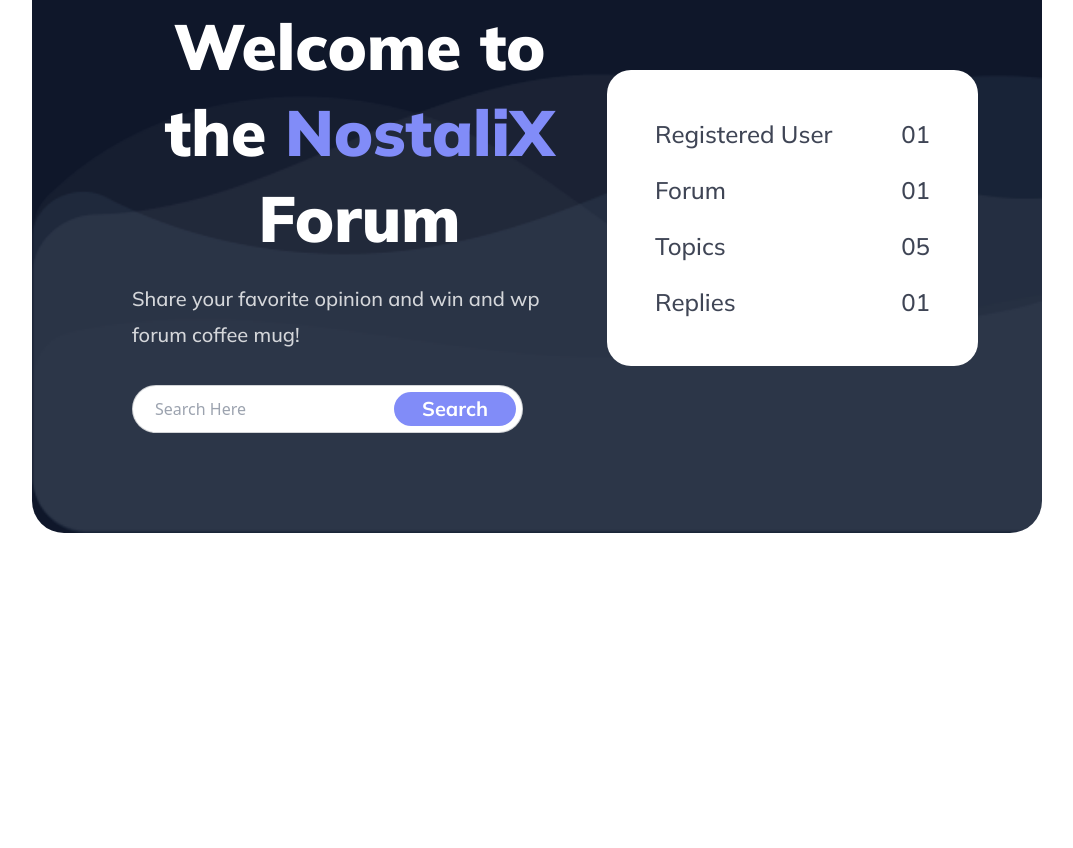
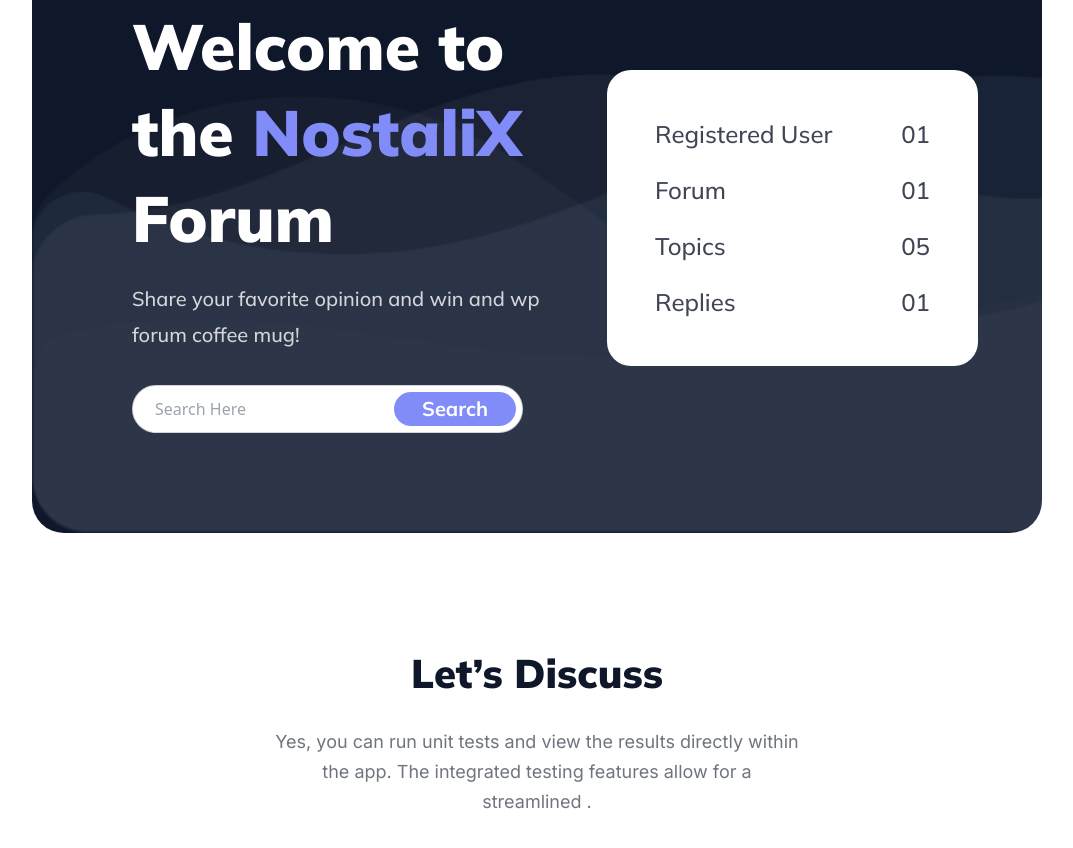
Before and after one commit to kaziMuntasirRahman/nostalix, a plain HTML site: page index.html in a window 1280 px wide. Shown: the part 262-1110 px from the top of the page, without its empty margins (103-1176 px from the left). Before the commit the page ends 900 px from the top, so only its background shows below. Drawn offline with nearby package versions, Linux system fonts and the light colour scheme.

Commit message:
discuss section done responsively, Alhamdulillah

```diff
--- a/index.html
+++ b/index.html
@@ -18,7 +18,8 @@
 <body>
   <header class="px-4 py-6 lg:px-[135px] lg:py-[55px]">
     <nav class="flex gap-6 items-center">
-      <h1 class="mr-auto text-center text-slate-900 text-3xl lg:text-4xl font-black font-['Mulish']">Nostali<span>X</span></h1>
+      <h1 class="mr-auto text-center text-slate-900 text-3xl lg:text-4xl font-black font-['Mulish']">
+        Nostali<span>X</span></h1>
       <div id="nav-link-container" class="">
       </div>
       <div class="px-6 py-2 lg:px-10 lg:py-4 bg-indigo-400 rounded-full flex items-center gap-2">
@@ -26,14 +27,18 @@
       </div>
     </nav>
     <section id="banner-content"
-      class="w-full bg-slate-900 rounded-3xl lg:rounded-[32px] bg-cover my-8 lg:my-[50px] px-16 py-6 lg:p-[100px] flex flex-col lg:flex-row justify-between items-center gap-5"
+      class="w-full bg-slate-900 rounded-3xl lg:rounded-[32px] bg-cover mt-8 lg:mt-[50px] px-16 py-6 lg:p-[100px] flex flex-col lg:flex-row justify-between items-center gap-5"
       style="background-image: url('images/bgbanner.png')">
       <div class="left flex flex-col items-center lg:items-start gap-3 lg:gap-5">
-        <h1 class="text-center"><span class="text-white text-5xl lg:text-[64px] font-black font-['Mulish'] leading-[64px] lg:leading-[86px]">Welcome
+        <h1 class="text-center lg:text-left lg:max-w-[600px]"><span
+            class=" text-white text-5xl lg:text-[64px] font-black font-['Mulish'] leading-[64px] lg:leading-[86px]">Welcome
             to the </span><span
             class="text-indigo-400 text-5xl lg:text-[64px] font-black font-['Mulish'] leading-[64px] lg:leading-[86px]">NostaliX</span><span
-            class="text-white text-5xl lg:text-[64px] font-black font-['Mulish'] leading-[64px] lg:leading-[86px]"> Forum</span></h1>
-        <p class="w-full px-4 lg:px-0 lg:w-[455px] text-center lg:text-start text-white text-opacity-80 text-xl font-medium font-['Mulish'] leading-9">Share your
+            class="text-white text-5xl lg:text-[64px] font-black font-['Mulish'] leading-[64px] lg:leading-[86px]">
+            Forum</span></h1>
+        <p
+          class="w-full px-4 lg:px-0 lg:w-[455px] text-center lg:text-start text-white text-opacity-80 text-xl font-medium font-['Mulish'] leading-9">
+          Share your
           favorite opinion and win and wp forum coffee mug!</p>
         <label class="input input-bordered flex items-center gap-2 rounded-full p-1 lg:p-[6px] lg:max-w-min mt-3">
           <input type="text" class="grow ml-4" placeholder="Search Here" />
@@ -46,7 +51,16 @@
       </div>
     </section>
   </header>
-  <main></main>
+  <main class="px-4 py-6 lg:px-[135px] lg:py-[55px]">
+    <section id="discuss" class="flex flex-col items-center gap-3 lg:gap-6">
+      <h1 class="text-center text-slate-900 text-[40px] font-black font-['Mulish']">Let’s Discuss</h1>
+      <p
+        class="px-20 lg:px-[240px] text-center text-slate-900 text-opacity-60 text-lg font-normal font-['Inter'] leading-[30px]">
+        Yes, you
+        can run unit tests and view the results directly within the app. The integrated testing features allow for a
+        streamlined .</p>
+    </section>
+  </main>
   <footer></footer>
   <script src="js/nav-style.js"></script>
   <script src="js/banner-stat.js"></script>
```
